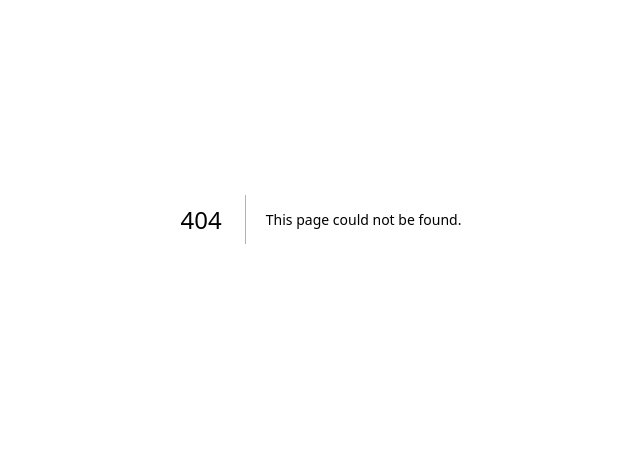
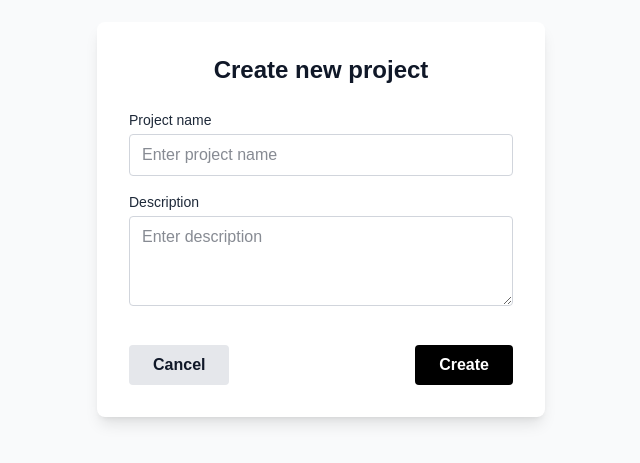
Before and after one commit to smilingfaceme/Agentic-AI-Sales-Assistant-Platform, a Next.js app in the folder front-end/: page /dashboard/new-project in a window 1280 px wide. Before the commit this address had no page. Shown: the part 181-644 px from the top of the page, without its empty margins (319-959 px from the left). Built offline with nearby package versions, Linux system fonts and the light colour scheme; no server answers.

Commit message:
feat(dashboard): add new project page and update sidebar
- Created  for project creation
- Updated  to include navigation
- Modified  for integration
- Updated utility functions in

```diff
--- a/front-end/src/app/dashboard/DashboardMain.tsx
+++ b/front-end/src/app/dashboard/DashboardMain.tsx
@@ -25,8 +25,7 @@ export default function DashboardPage() {
       setLoading(true);
       setError("");
       try {
-        const token = typeof window !== 'undefined' ? localStorage.getItem('token') : undefined;
-        const data = await getDashboardData(token || undefined);
+        const data = await getDashboardData();
         setDashboardData(data);
       } catch {
         setError("Failed to load dashboard data");
@@ -59,7 +58,7 @@ export default function DashboardPage() {
           </div>
         ) : activeKey === 'go-live' ? (
           <div className="bg-white rounded shadow p-0 min-h-[400px] text-gray-900 h-full w-full">
-              <DashboardGoLive sidebarHidden={sidebarHidden} onSidebarToggle={() => setSidebarHidden(!sidebarHidden)}/>
+            <DashboardGoLive sidebarHidden={sidebarHidden} onSidebarToggle={() => setSidebarHidden(!sidebarHidden)} />
           </div>
         ) : (
           <>
--- /dev/null
+++ b/front-end/src/app/dashboard/new-project/page.tsx
@@ -0,0 +1,93 @@
+"use client";
+import React, { useState } from "react";
+import { useRouter } from "next/navigation";
+import { apiRequest } from "@/utils";
+const API_BASE = process.env.NEXT_PUBLIC_API_BASE || 'http://localhost:5000/api';
+
+export default function NewProjectPage() {
+  const router = useRouter();
+  const [name, setName] = useState("");
+  const [description, setDescription] = useState("");
+
+  const handleCancel = () => {
+    router.push("/dashboard");
+  };
+
+  const [loading, setLoading] = useState(false);
+  const [error, setError] = useState("");
+
+  const handleCreate = async () => {
+    setLoading(true);
+    setError("");
+    try {
+      const res = await apiRequest(`${API_BASE}/project/create`, {
+        method: 'POST',
+        headers: {
+          'Content-Type': 'application/json',
+        },
+        body: JSON.stringify({name, description})
+      });
+      const data = await res.json();
+      if (res.ok && data.project) {
+        router.push("/dashboard");
+      } else {
+        setError(data.error || "Failed to create project.");
+      }
+    } catch {
+      setError("Server error. Please try again.");
+    } finally {
+      setLoading(false);
+    }
+  };
+
+  return (
+    <div className="flex items-center justify-center min-h-screen bg-gray-50">
+      <div className="bg-white rounded-lg shadow-lg w-full max-w-md p-8 flex flex-col">
+        {/* Header */}
+        <div className="mb-6 text-center">
+          <h2 className="text-2xl font-bold text-gray-900">Create new project</h2>
+        </div>
+        {/* Main */}
+        <div className="flex flex-col gap-4 mb-8">
+          <div>
+            <label className="block text-sm font-medium mb-1 text-gray-800">Project name</label>
+            <input
+              type="text"
+              className="w-full border border-gray-300 rounded px-3 py-2 focus:outline-none focus:ring focus:border-blue-400 text-gray-900"
+              value={name}
+              onChange={e => setName(e.target.value)}
+              placeholder="Enter project name"
+            />
+          </div>
+          <div>
+            <label className="block text-sm font-medium mb-1 text-gray-800">Description</label>
+            <textarea
+              className="w-full border border-gray-300 rounded px-3 py-2 focus:outline-none focus:ring focus:border-blue-400 text-gray-900"
+              value={description}
+              onChange={e => setDescription(e.target.value)}
+              placeholder="Enter description"
+              rows={3}
+            />
+          </div>
+        </div>
+        {/* Footer */}
+        <div className="flex justify-between">
+          <button
+            className="px-6 py-2 rounded bg-gray-200 text-gray-900 font-semibold hover:bg-gray-300"
+            onClick={handleCancel}
+          >
+            Cancel
+          </button>
+          <button
+            className="px-6 py-2 rounded bg-black text-white font-semibold hover:bg-gray-700"
+            onClick={handleCreate}
+            disabled={!name.trim() || loading}
+          >
+            {loading ? "Creating..." : "Create"}
+          </button>
+        </div>
+        {error && <div className="mt-4 text-red-500 text-sm text-center">{error}</div>}
+      </div>
+    </div>
+  );
+}
--- a/front-end/src/components/Dashboard/DashboardSidebar.tsx
+++ b/front-end/src/components/Dashboard/DashboardSidebar.tsx
@@ -1,5 +1,9 @@
 "use client";
-import { FaBuilding, FaChevronDown, FaComments, FaBroadcastTower, FaRobot, FaLink, FaProjectDiagram, FaHeadset, FaSignOutAlt, FaHeart } from "react-icons/fa";
+import React from "react";
+import { useRouter } from "next/navigation";
+import { FaBuilding, FaChevronDown, FaChevronLeft, FaComments, FaBroadcastTower, FaRobot, FaProjectDiagram, FaHeadset, FaSignOutAlt, FaHeart } from "react-icons/fa";
+import { apiRequest } from "@/utils";
+const API_BASE = process.env.NEXT_PUBLIC_API_BASE || 'http://localhost:5000/api';
 
 const navItems = [
   { label: "Chats", icon: <FaComments />, activeKey: "chats" },
@@ -21,7 +25,51 @@ type DashboardSidebarProps = {
   onToggle?: () => void;
 };
 
+
 export default function DashboardSidebar({ activeKey = "wa-bulk", onNav, hidden, onToggle }: DashboardSidebarProps) {
+  const router = useRouter();
+  type Org = { name: string;[key: string]: unknown };
+  const [projects, setProjects] = React.useState<Org[]>([]);
+  const [selectedOrg, setSelectedOrg] = React.useState<Org>({ name: "" });
+  const [orgDropdownOpen, setOrgDropdownOpen] = React.useState(false);
+
+  const [loading, setLoading] = React.useState(false);
+  const [error, setError] = React.useState("");
+  // Fetch projects from backend
+  const fetchProjects = async () => {
+    setLoading(true);
+    setError("");
+    try {
+      const res = await apiRequest(`${API_BASE}/project/get`, {
+        method: 'GET',
+        headers: {
+          'Content-Type': 'application/json',
+        }
+      });
+      const data = await res.json();
+      if (res.ok && Array.isArray(data.projects)) {
+        if ((data.projects.length) == 0) {
+          router.push("/dashboard/new-project")
+        } else {
+          setProjects(data.projects);
+          setSelectedOrg(data.projects[0] || "");
+        }
+
+      } else {
+        setError(data.error || "Failed to fetch projects.");
+      }
+    } catch {
+      setError("Server error. Please try again.");
+    } finally {
+      setLoading(false);
+    }
+  };
+
+  // Fetch projects on mount
+  React.useEffect(() => {
+    fetchProjects();
+  }, []);
+
   return (
     <aside
       className={`flex flex-col h-screen ${hidden ? "w-0 md:w-16" : "w-64"} bg-white border-r border-gray-300 shadow-lg pt-3 p-0 relative text-gray-900 transition-all duration-300
@@ -32,12 +80,53 @@ export default function DashboardSidebar({ activeKey = "wa-bulk", onNav, hidden,
       style={{ minWidth: hidden ? 0 : undefined }}
     >
       {/* Header / Organization */}
-      <div className={`flex items-center ${hidden ? "justify-center m-4" : "m-4 ml-8"}`}>
+      <div className={`flex items-center border-b border-gray-300 ${hidden ? "justify-center p-4 pt-3" : "p-4 pt-2 pl-8"}`}>
         <span onClick={onToggle} title={hidden ? "Show sidebar" : "Hide sidebar"} className="cursor-pointer">
           <FaBuilding className="text-xl" />
         </span>
-        {!hidden && <span className="font-bold text-lg ml-2">Doshigroup</span>}
-        {!hidden && <FaChevronDown className="ml-2 text-gray-500" />}
+        {!hidden && (
+          <div className="relative ml-2">
+            <button
+              className="text-md flex items-center focus:outline-none"
+              onClick={async () => {
+                setOrgDropdownOpen((open) => !open);
+                if (!orgDropdownOpen) {
+                  await fetchProjects();
+                }
+              }}
+            >
+              {selectedOrg.name || "Loading..."}
+              {orgDropdownOpen ? <FaChevronDown className="ml-2 text-gray-500" /> : <FaChevronLeft className="ml-2 text-gray-500"/>}
+            </button>
+            {orgDropdownOpen && (
+              <div className="absolute left-0 mt-2 w-45 bg-white border border-gray-200 rounded shadow-lg z-50">
+                {loading && <div className="px-4 py-2 text-gray-400">Loading...</div>}
+                {error && <div className="px-4 py-2 text-red-500">{error}</div>}
+                {!loading && !error && projects.map((org) => (
+                  <div
+                    key={org.name}
+                    className={`px-4 py-2 cursor-pointer hover:bg-gray-100 ${org === selectedOrg ? "bg-blue-50" : ""}`}
+                    onClick={() => {
+                      setSelectedOrg(org);
+                      setOrgDropdownOpen(false);
+                    }}
+                  >
+                    {org.name}
+                  </div>
+                ))}
+                <div
+                  className="px-4 py-2 cursor-pointer text-blue-600 hover:bg-blue-50 border-t border-gray-100 font-medium"
+                  onClick={() => {
+                    setOrgDropdownOpen(false);
+                    window.location.href = "/dashboard/new-project";
+                  }}
+                >
+                  + New Organization
+                </div>
+              </div>
+            )}
+          </div>
+        )}
       </div>
       {/* Main Navigation */}
       <nav className={`flex-1 flex flex-col gap-2 ${hidden ? "items-center" : "ml-5 mr-2"}`}>
--- a/front-end/src/utils/index.ts
+++ b/front-end/src/utils/index.ts
@@ -1,5 +1,32 @@
+
 
 const API_BASE = process.env.NEXT_PUBLIC_API_BASE || 'http://localhost:5000/api';
+
+// Helper to get token from localStorage
+function getToken() {
+  if (typeof window !== 'undefined') {
+    return localStorage.getItem('token');
+  }
+  return undefined;
+}
+
+// Helper to handle API requests with token and redirect on 401/403
+export async function apiRequest(input: RequestInfo, init: RequestInit = {}) {
+  const token = getToken();
+  const headers = {
+    ...(init.headers || {}),
+    ...(token ? { Authorization: `Bearer ${token}` } : {}),
+  };
+  const res = await fetch(input, { ...init, headers });
+  if (res.status === 401 || res.status === 403) {
+    if (typeof window !== 'undefined') {
+      window.location.href = '/auth/login';
+    }
+    throw new Error('Unauthorized');
+  }
+  return res;
+}
+
 
 export async function login(email: string, password: string) {
   const res = await fetch(`${API_BASE}/auth/login`, {
@@ -10,18 +37,18 @@ export async function login(email: string, password: string) {
   return res.json();
 }
 
+
 export async function register(name: string, email: string, password: string) {
   const res = await fetch(`${API_BASE}/auth/register`, {
     method: 'POST',
     headers: { 'Content-Type': 'application/json' },
-		body: JSON.stringify({name, email, password })
+    body: JSON.stringify({ name, email, password })
   });
   return res.json();
 }
 
-export async function getDashboardData(token?: string) {
-	const res = await fetch(`${API_BASE}/dashboard`, {
-		headers: token ? { 'Authorization': `Bearer ${token}` } : {}
-	});
+
+export async function getDashboardData() {
+  const res = await apiRequest(`${API_BASE}/dashboard`);
   return res.json();
 }
```
Lines whose indentation alone changed are shown as unchanged.
